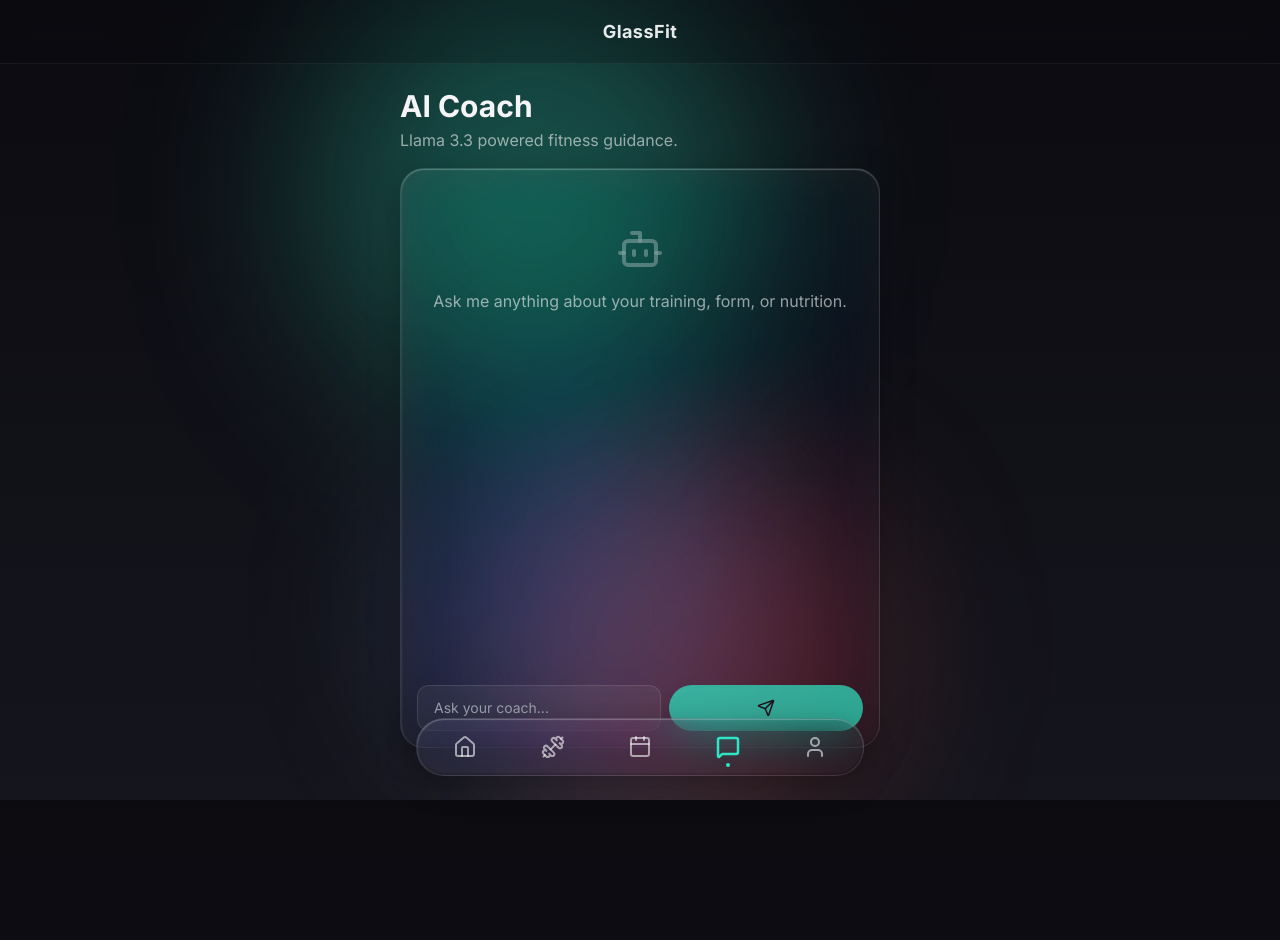
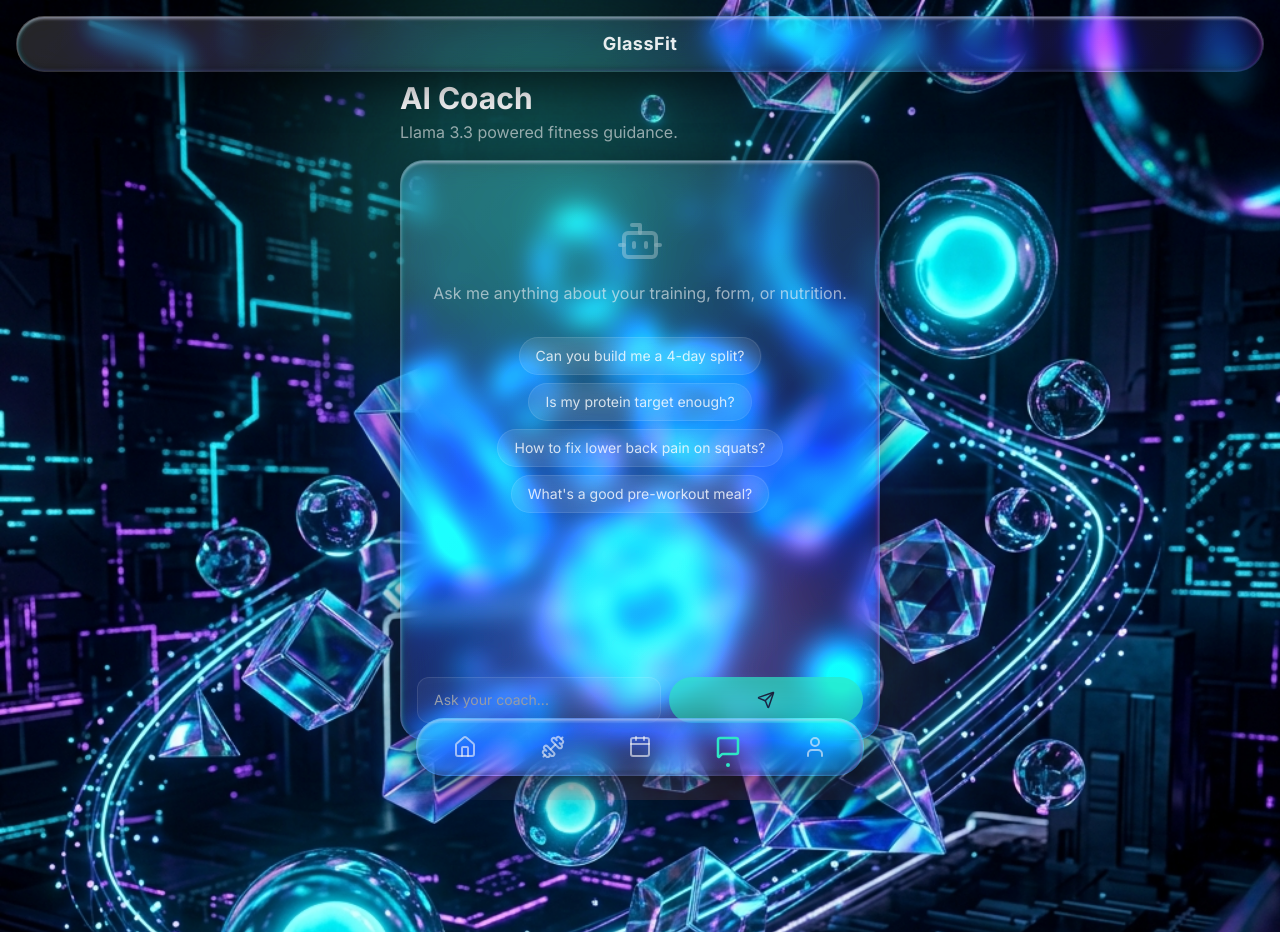
Before and after one commit to RUNRAX/GLASSFIT, a Next.js app: page /coach in a window 1280 px wide. Built offline with nearby package versions, Linux system fonts and the light colour scheme.

Commit message:
Update glass physics, add 3D background, and AI Coach suggestions

```diff
--- a/src/app/(app)/coach/page.tsx
+++ b/src/app/(app)/coach/page.tsx
@@ -87,6 +87,23 @@ export default function CoachPage() {
             <div className="text-center text-text-secondary mt-10">
               <Bot size={48} className="mx-auto mb-4 opacity-50" />
               <p>Ask me anything about your training, form, or nutrition.</p>
+
+              <div className="flex flex-wrap justify-center gap-2 mt-8">
+                {[
+                  "Can you build me a 4-day split?",
+                  "Is my protein target enough?",
+                  "How to fix lower back pain on squats?",
+                  "What's a good pre-workout meal?"
+                ].map((suggestion) => (
+                  <button
+                    key={suggestion}
+                    onClick={() => setInput(suggestion)}
+                    className="bg-white/5 border border-white/10 rounded-full px-4 py-2 text-sm text-white/80 hover:bg-white/10 hover:text-white transition-all backdrop-blur-md"
+                  >
+                    {suggestion}
+                  </button>
+                ))}
+              </div>
             </div>
           )}
 
--- a/src/app/(app)/layout.tsx
+++ b/src/app/(app)/layout.tsx
@@ -12,7 +12,7 @@ export default function AppLayout({
       <AnimatedBlobs />
 
       {/* Top safe area / Glass header area if needed */}
-      <header className="sticky top-0 z-30 w-full h-16 pt-safe backdrop-blur-md bg-base-dark/20 border-b border-white/5 flex items-center justify-center">
+      <header className="sticky top-4 z-30 mx-4 h-14 pt-safe glass-surface rounded-full flex items-center justify-center">
         <h1 className="font-display font-bold text-lg tracking-wide text-white/90">
           GlassFit
         </h1>
--- a/src/app/globals.css
+++ b/src/app/globals.css
@@ -11,29 +11,32 @@ body {
   background-color: var(--background);
   color: var(--foreground);
   min-height: 100vh;
-  /* Dark vertical gradient */
-  background: linear-gradient(180deg, #0B0B10 0%, #15151D 100%);
+  background: url('/bg-3d.png') no-repeat center center;
+  background-size: cover;
   background-attachment: fixed;
 }
 
 /* Glass Surface Utilities */
 @layer utilities {
   .glass-surface {
-    /* Base translucency */
-    background: linear-gradient(135deg, rgba(255, 255, 255, 0.08) 0%, rgba(255, 255, 255, 0.02) 100%);
+    /* Slightly more opaque base to catch light */
+    background: linear-gradient(135deg, rgba(255, 255, 255, 0.15) 0%, rgba(255, 255, 255, 0.05) 100%);
 
-    /* Strong refraction blur and contrast */
-    backdrop-filter: blur(24px) saturate(180%) contrast(110%);
-    -webkit-backdrop-filter: blur(24px) saturate(180%) contrast(110%);
+    /* Reduced blur for clarity, increased saturation and brightness for refraction */
+    backdrop-filter: blur(12px) saturate(220%) brightness(115%) contrast(110%);
+    -webkit-backdrop-filter: blur(12px) saturate(220%) brightness(115%) contrast(110%);
 
-    /* Spherical edge lighting (refraction simulation at edges) */
+    /* Spherical prism effect: strong white highlight on top, chromatic aberration on sides/bottom */
     box-shadow:
-      inset 0 1px 1px rgba(255, 255, 255, 0.25),   /* Top light catch */
-      inset 0 -1px 2px rgba(0, 0, 0, 0.3),         /* Bottom shadow inside */
-      inset 1px 0 2px rgba(255, 255, 255, 0.1),    /* Side reflection */
-      0 8px 32px rgba(0, 0, 0, 0.3);               /* Outer drop shadow for lift */
+      inset 0 2px 3px rgba(255, 255, 255, 0.4),   /* Intense top specular highlight */
+      inset 2px 0 4px rgba(0, 255, 255, 0.2),     /* Cyan refraction left */
+      inset -2px 0 4px rgba(255, 0, 255, 0.2),    /* Purple refraction right */
+      inset 0 -2px 5px rgba(0, 0, 0, 0.3),        /* Bottom shadow inside */
+      0 12px 40px rgba(0, 0, 0, 0.5);             /* Outer drop shadow */
 
-    border: 1px solid rgba(255, 255, 255, 0.1);
+    border: 1px solid rgba(255, 255, 255, 0.2);
+    border-bottom-color: rgba(255, 255, 255, 0.05); /* Fade out border at bottom */
+    border-right-color: rgba(255, 255, 255, 0.05);
   }
 }
 
```
Also changed, not shown: public/bg-3d.png (added).
